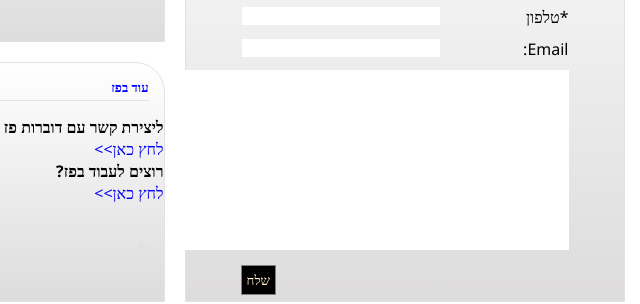
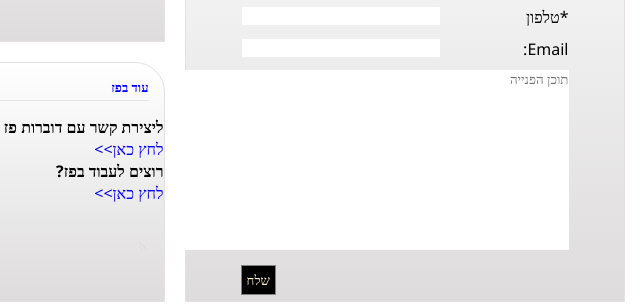
Before and after one commit to AlexanderShlomi/mid_training, a plain HTML site: page contact.html in a window 1280 px wide. Shown: the part 397-701 px from the top of the page, 330-970 px from the left. Drawn offline with Linux system fonts and the light colour scheme; a script that the page names is missing.

Commit message:
contact html update - placeholder

```diff
--- a/contact.html
+++ b/contact.html
@@ -180,7 +180,7 @@
                         </div>
 
                         <div class="question">
-                                <textarea rows="10" cols="52" id="f_about" name="f_about" title="תוכן הפנייה" ></textarea>
+                                <textarea rows="10" cols="52" id="f_about" name="f_about" placeholder="תוכן הפנייה" ></textarea>
                         </div>
                         <button type="submit">שלח</button>
                 </form>
```
